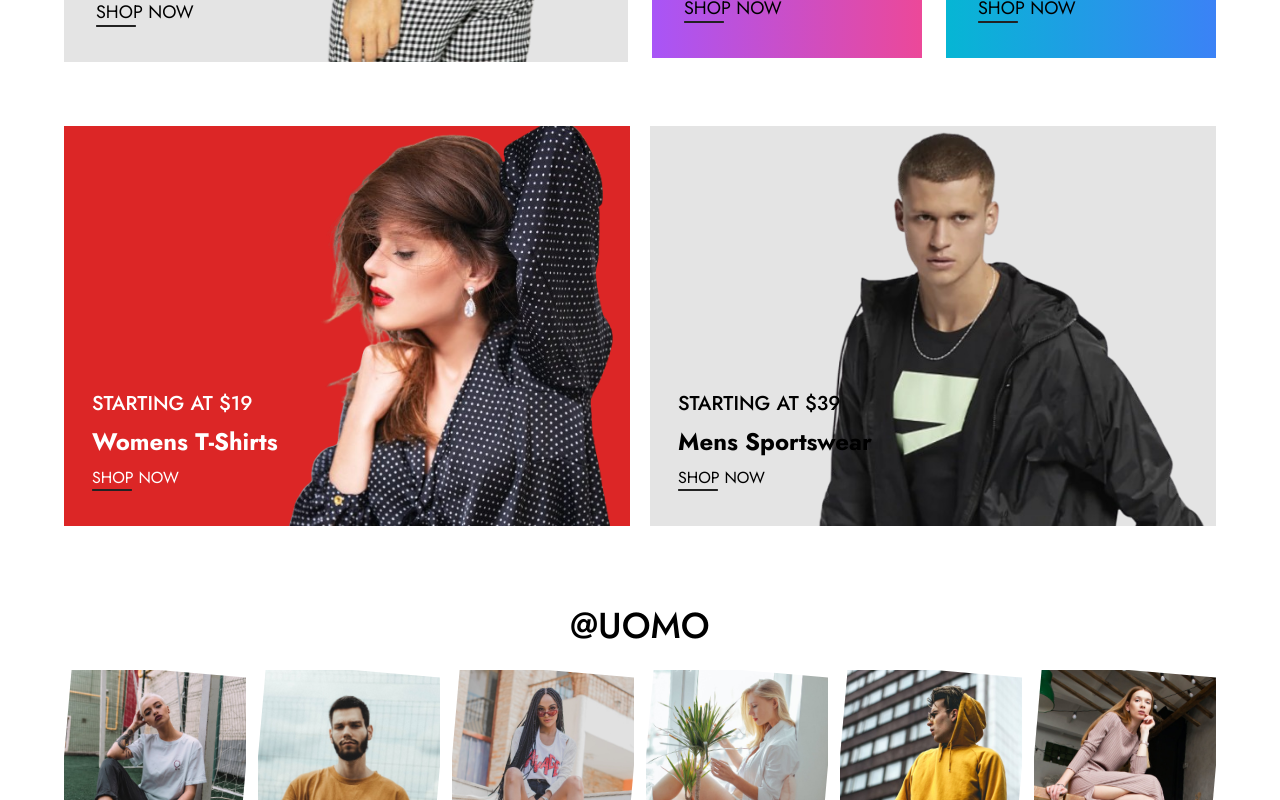
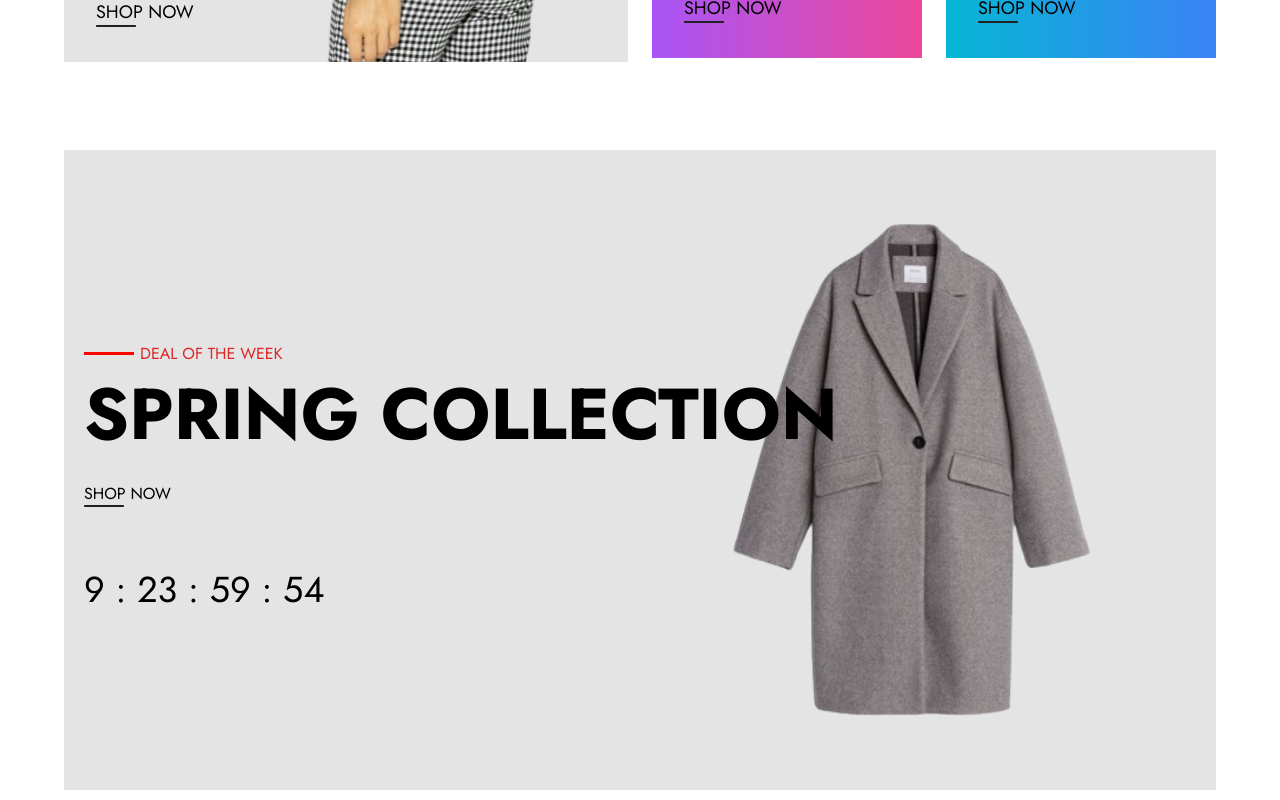
Before and after one commit to suruzzamanislam/E-commerce-site-1, a React (Vite) app: page / in a window 1280 px wide. Shown: the part 1480-2280 px from the top of the page. Built offline with nearby package versions, Linux system fonts and the light colour scheme.

Commit message:
offer section done and timer countdown add

```diff
--- a/src/Pages/Home/Home.jsx
+++ b/src/Pages/Home/Home.jsx
@@ -5,6 +5,7 @@ import HotList from './HotList/HotList';
 import StartIng from './StartIng/StartIng';
 import Services from './Services/Services';
 import Galleray from './Gallery/Galleray';
+import Offer from './Offer/Offer';
 
 const Home = () => {
   return (
@@ -13,6 +14,8 @@ const Home = () => {
       <Banner></Banner>
       {/* hot list */}
       <HotList></HotList>
+      {/* offer */}
+      <Offer></Offer>
       {/* starting section */}
       <StartIng></StartIng>
       {/* galleray */}
--- /dev/null
+++ b/src/Pages/Home/Offer/Offer.css
@@ -0,0 +1,7 @@
+#t-box {
+  background-image: url(../../../assets/img/timerImg.png);
+  background-repeat: no-repeat;
+  background-size: contain;
+  background-position: top right;
+  background-color: #e4e4e4;
+}
--- /dev/null
+++ b/src/Pages/Home/Offer/Offer.jsx
@@ -0,0 +1,23 @@
+import './Offer.css';
+import Timer from './Timer';
+const Offer = () => {
+  return (
+    <div className="px-3 md:px-10 lg:px-16 py-6 mb-10">
+      <div id="t-box" className="w-full h-[40vh] lg:h-[80vh] relative">
+        <div className="text-start absolute top-20 lg:top-48 left-5">
+          <p className="text-red-600 summer pl-14 relative">DEAL OF THE WEEK</p>
+          <p className="text-3xl lg:text-7xl my-1 md:my-3  font-bold">
+            SPRING COLLECTION
+          </p>
+
+          <button className="btn md:mt-5">SHOP NOW</button>
+          <div>
+            <Timer duration={10 * 24 * 60 * 60 * 1000}></Timer>
+          </div>
+        </div>
+      </div>
+    </div>
+  );
+};
+
+export default Offer;
--- /dev/null
+++ b/src/Pages/Home/Offer/Timer.jsx
@@ -0,0 +1,33 @@
+import PropTypes from 'prop-types';
+import { useEffect, useState } from 'react';
+
+const Timer = ({ duration }) => {
+  const [time, setTime] = useState(duration);
+
+  useEffect(() => {
+    setTimeout(() => {
+      setTime(time - 1000);
+    }, 1000);
+  }, [time]);
+
+  const formattedTime = milliseconds => {
+    let total_second = parseInt(Math.floor(milliseconds / 1000));
+    let total_minutes = parseInt(Math.floor(total_second / 60));
+    let total_hours = parseInt(Math.floor(total_minutes / 60));
+    let total_days = parseInt(Math.floor(total_hours / 24));
+
+    let second = parseInt(total_second % 60);
+    let minutes = parseInt(total_minutes % 60);
+    let hours = parseInt(total_hours % 24);
+
+    return `${total_days} : ${hours} : ${minutes} : ${second}`;
+  };
+
+  return <div className="text-4xl mt-4 lg:mt-16">{formattedTime(time)}</div>;
+};
+
+export default Timer;
+
+Timer.propTypes = {
+  duration: PropTypes.number,
+};
```
Also changed, not shown: src/assets/img/timerImg.png (added).
